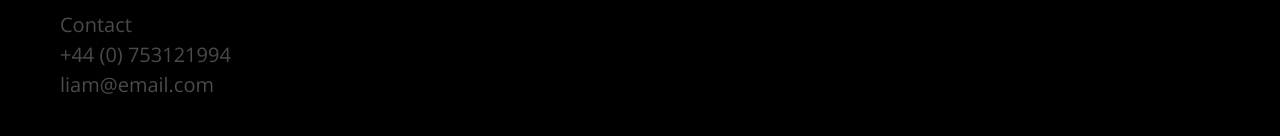
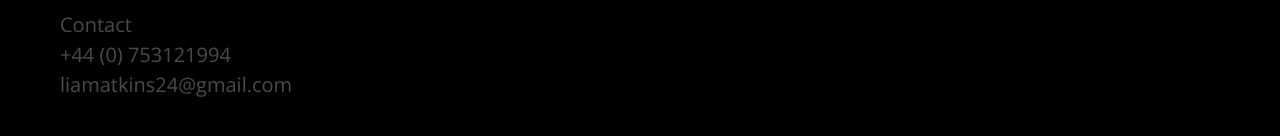
Before and after one commit to atkinsl88/My-Portfolio, a React (Create React App) app in the folder frontend/: page / in a window 1280 px wide. Shown: the part 3941-4077 px from the top of the page. Built offline with nearby package versions, Linux system fonts and the light colour scheme.

Commit message:
ready to deploy

```diff
--- a/frontend/src/components/common/Footer.js
+++ b/frontend/src/components/common/Footer.js
@@ -17,7 +17,7 @@ const Footer = () => (
         <div className="footer-txt">
           <p>Contact</p>
           <p>+44 (0) 753121994</p>
-          <p>liam@email.com</p>
+          <p>liamatkins24@gmail.com</p>
         </div>
       </div>
 
--- a/frontend/src/components/common/Footerdrk.js
+++ b/frontend/src/components/common/Footerdrk.js
@@ -17,7 +17,7 @@ const Footer = () => (
         <div className="footer-txt">
           <p>Contact</p>
           <p>+44 (0) 753121994</p>
-          <p>liam@email.com</p>
+          <p>liamatkins24@gmail.com</p>
         </div>
       </div>
 
```
